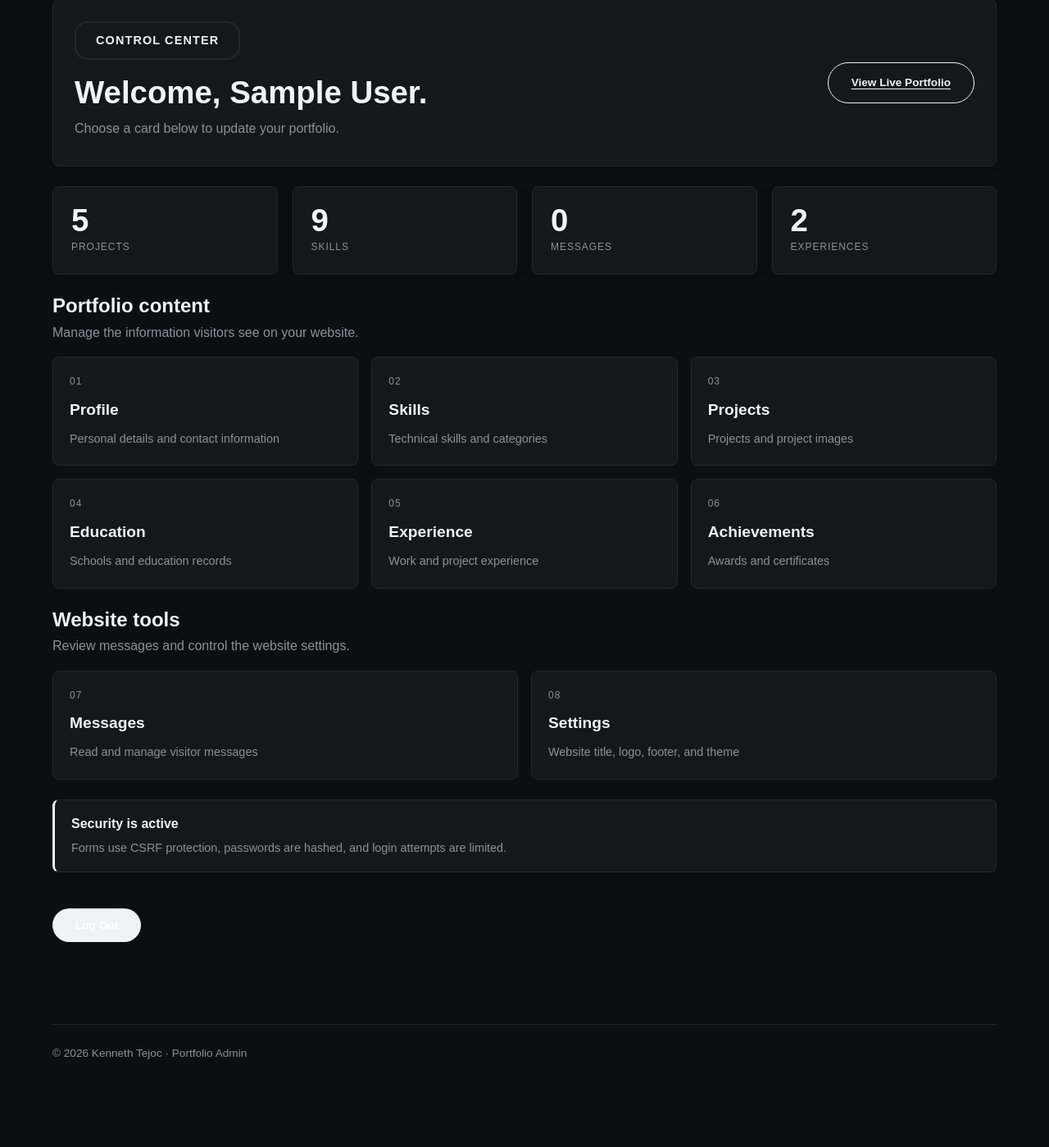
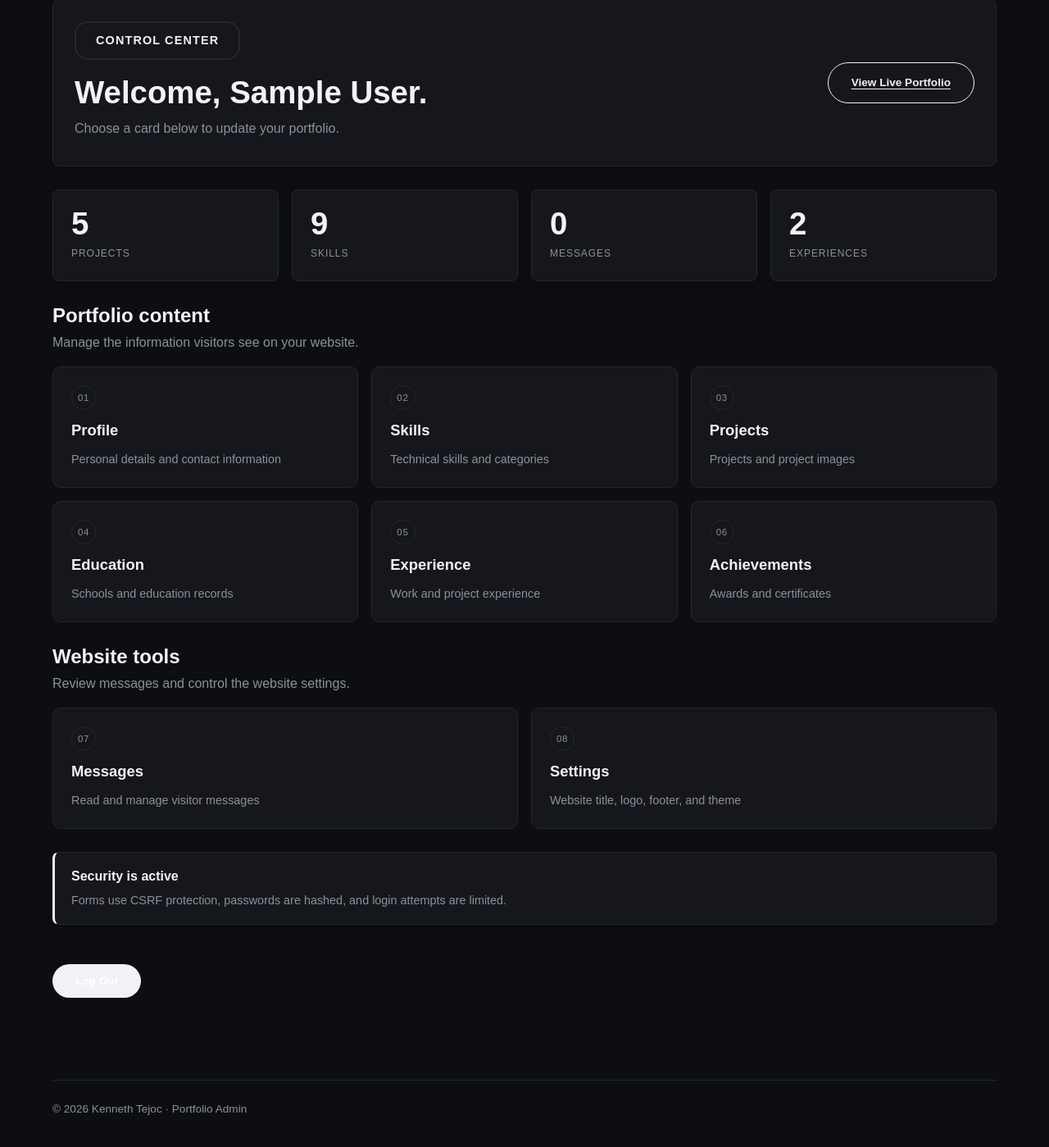
Before and after one commit to kennethtejoc/Kenneth_Tejoc, a PHP site: page /admin/index.php in a window 1280 px wide. Shown: the part 444-1843 px from the top of the page at 82% size. Before the commit the page ends 1736 px from the top, so only its background shows below. Run offline with PHP 8.4, Linux system fonts and the light colour scheme; the visitor is signed in with stand-in values (Sample User, id 1); data comes from the database, SQL or seed files in the repository; data that the repository does not hold is empty.

Commit message:
Polish admin cards and content manager layout

```diff
--- a/assets/css/style.css
+++ b/assets/css/style.css
@@ -341,27 +341,37 @@ main {
     border-color:var(--text);
 }
 
-.dashboard-shell { display:flex; flex-direction:column; gap:24px; }
+.dashboard-shell { display:flex; flex-direction:column; gap:28px; }
 .dashboard-welcome { display:flex; align-items:center; justify-content:space-between; gap:24px; }
 .dashboard-welcome h2 { margin:18px 0 8px; font-size:clamp(1.6rem,4vw,2.4rem); }
 .dashboard-welcome p { color:var(--muted); }
-.dashboard-stats { display:grid; grid-template-columns:repeat(4,1fr); gap:18px; }
-.dashboard-stat { display:flex; flex-direction:column; gap:4px; padding:22px; }
+.dashboard-stats { display:grid; grid-template-columns:repeat(4,minmax(0,1fr)); gap:16px; }
+.dashboard-stat { display:flex; flex-direction:column; gap:8px; padding:22px; }
 .dashboard-stat strong { font-size:2.4rem; line-height:1; }
 .dashboard-stat span { color:var(--muted); text-transform:uppercase; font-size:.75rem; letter-spacing:.08em; }
 .dashboard-section h2 { margin-bottom:6px; }
 .dashboard-section > p { margin-bottom:16px; color:var(--muted); }
-.admin-card-grid { display:grid; grid-template-columns:repeat(3,1fr); gap:16px; }
-.admin-card { display:flex; flex-direction:column; gap:8px; min-height:120px; padding:20px; border:1px solid var(--line); border-radius:8px; background:var(--card); text-decoration:none; transition:transform .2s,border-color .2s; }
-.admin-card:hover { border-color:var(--text); transform:translateY(-3px); opacity:1; }
-.admin-card strong { color:var(--text); font-size:1.2rem; }
-.admin-card span:last-child { color:var(--muted); font-size:.9rem; }
-.admin-card-number { color:var(--muted); font-size:.75rem; letter-spacing:.08em; }
-.admin-card-grid-small { grid-template-columns:repeat(2,1fr); }
-.dashboard-note { display:flex; flex-direction:column; gap:5px; padding:16px 20px; border-left:3px solid var(--text); background:var(--nav); }
+.admin-card-grid { display:grid; grid-template-columns:repeat(3,minmax(0,1fr)); gap:16px; }
+.admin-card { display:flex; flex-direction:column; align-items:flex-start; gap:10px; min-height:145px; padding:22px; border:1px solid var(--line); border-radius:10px; background:var(--card); color:var(--text); text-decoration:none; transition:transform .18s ease,border-color .18s ease,box-shadow .18s ease; }
+.admin-card:hover { border-color:var(--accent); box-shadow:0 8px 24px #0002; transform:translateY(-2px); opacity:1; }
+.admin-card:focus-visible { outline:3px solid var(--accent); outline-offset:3px; }
+.admin-card strong { color:var(--text); font-size:1.15rem; }
+.admin-card span:last-child { color:var(--muted); font-size:.9rem; line-height:1.5; }
+.admin-card-number { display:grid; place-items:center; min-width:30px; min-height:30px; padding:0 7px; border:1px solid var(--line); border-radius:999px; color:var(--muted); font-size:.72rem; letter-spacing:.06em; }
+.admin-card-grid-small { grid-template-columns:repeat(2,minmax(0,1fr)); }
+.dashboard-note { display:flex; flex-direction:column; gap:5px; padding:16px 20px; border-left:3px solid var(--accent); background:var(--nav); }
 .dashboard-note span { color:var(--muted); font-size:.9rem; }
 .dashboard-logout { align-self:flex-start; }
-
+.admin-page .resume-grid { align-items:stretch; }
+.admin-list-section > h2 { margin:28px 0 16px; }
+.admin-list-section > p { color:var(--muted); }
+.admin-page .resume-card { display:flex; flex-direction:column; gap:12px; padding:22px; }
+.admin-page .resume-card h2,
+.admin-page .resume-card h3,
+.admin-page .resume-card p { margin:0; }
+.admin-page .admin-card-actions { display:flex; flex-wrap:wrap; gap:10px; margin-top:auto; }
+.admin-page .admin-card-actions form { margin:0; }
+.admin-page .admin-card-actions .btn { margin:0; }
 .card a:hover { opacity:.6; }
 
 
@@ -987,8 +997,8 @@ body.switching *:not(.theme-circle) {
 
     .dashboard-welcome { flex-direction:column; align-items:flex-start; }
     .admin-card-grid,
-    .admin-card-grid-small { grid-template-columns:1fr; }
-    .dashboard-stats { grid-template-columns:repeat(2,1fr); }
+    .admin-card-grid-small { grid-template-columns:repeat(2,minmax(0,1fr)); }
+    .dashboard-stats { grid-template-columns:repeat(2,minmax(0,1fr)); }
 
     .about-page,
     .projects-page,
@@ -1057,3 +1067,9 @@ body.switching *:not(.theme-circle) {
     margin-bottom:18px;
     font-size:1.8rem;
 }
+
+@media (max-width:480px) {
+    .admin-card-grid,
+    .admin-card-grid-small,
+    .dashboard-stats { grid-template-columns:1fr; }
+}
```
Also changed, not shown: admin/manage.php (+23 -2 lines), admin/messages.php (+5 -3 lines).
